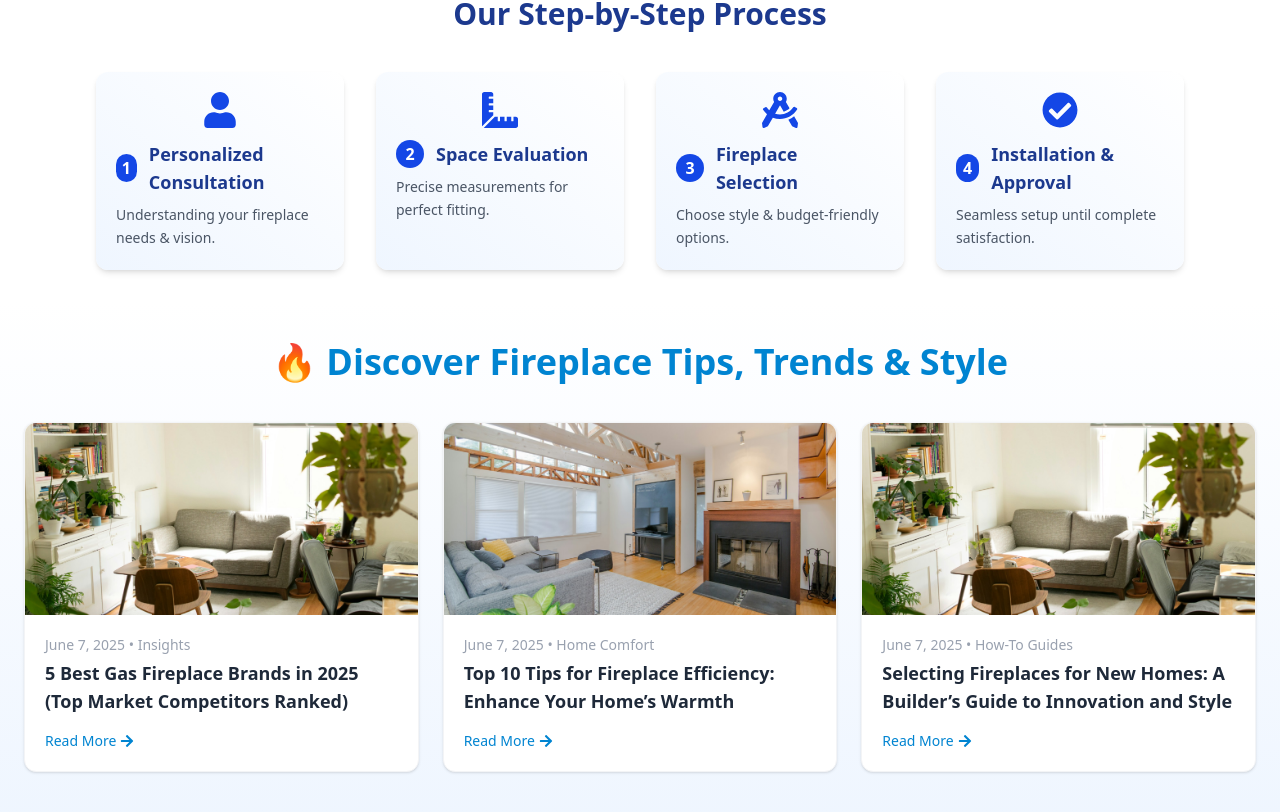
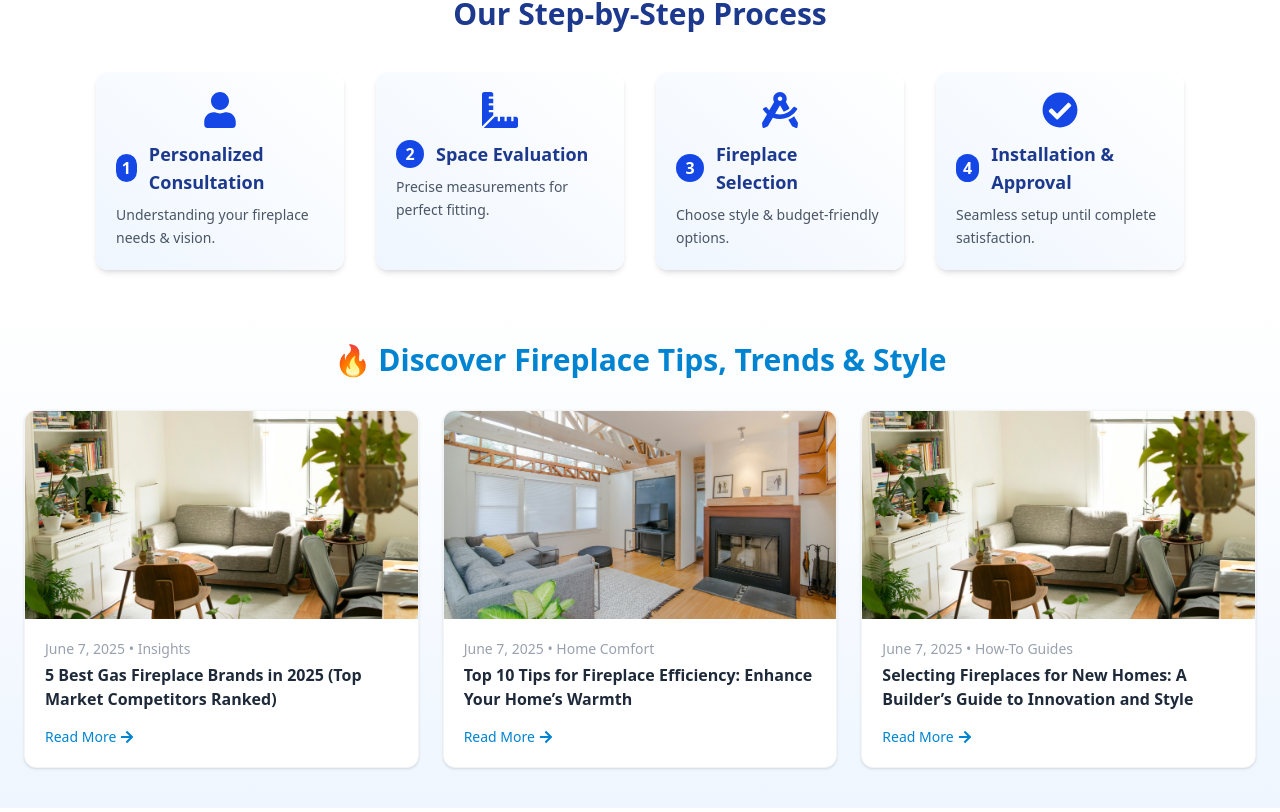
Before and after one commit to Rakhimunger/calgary, a React (Vite) app: page / in a window 1280 px wide. Shown: the part 2056-2868 px from the top of the page. Built offline with nearby package versions, Linux system fonts and the light colour scheme.

Commit message:
Blog page

```diff
--- a/src/Pages/BlogSlider.jsx
+++ b/src/Pages/BlogSlider.jsx
@@ -29,8 +29,8 @@ const blogPosts = [
 
 const BlogCards = () => {
   return (
-    <div className="w-full px-4 sm:px-6 py-10 bg-gradient-to-b from-white to-blue-50 ">
-      <h2 className="text-2xl sm:text-3xl md:text-4xl font-bold text-center text-sky-600 mb-10">
+    <div className="w-full px-4 sm:px-6 py-10 bg-gradient-to-b from-white to-blue-50">
+      <h2 className="text-xl sm:text-2xl md:text-3xl font-bold text-center text-sky-600 mb-8">
         🔥 Discover Fireplace Tips, Trends & Style
       </h2>
 
@@ -44,7 +44,7 @@ const BlogCards = () => {
               <img
                 src={post.image}
                 alt={post.title}
-                className="w-full h-52 sm:h-48 object-cover transition-transform duration-300 group-hover:scale-105"
+                className="w-full h-40 sm:h-48 md:h-52 object-cover transition-transform duration-300 group-hover:scale-105"
               />
             </div>
 
@@ -53,7 +53,7 @@ const BlogCards = () => {
                 <p className="text-xs sm:text-sm text-gray-400 mb-1">
                   {post.date} • {post.category}
                 </p>
-                <h3 className="text-base sm:text-lg font-semibold text-gray-800 group-hover:text-sky-600 transition-colors duration-300">
+                <h3 className="text-sm sm:text-base font-semibold text-gray-800 group-hover:text-sky-600 transition-colors duration-300">
                   {post.title}
                 </h3>
               </div>
```
